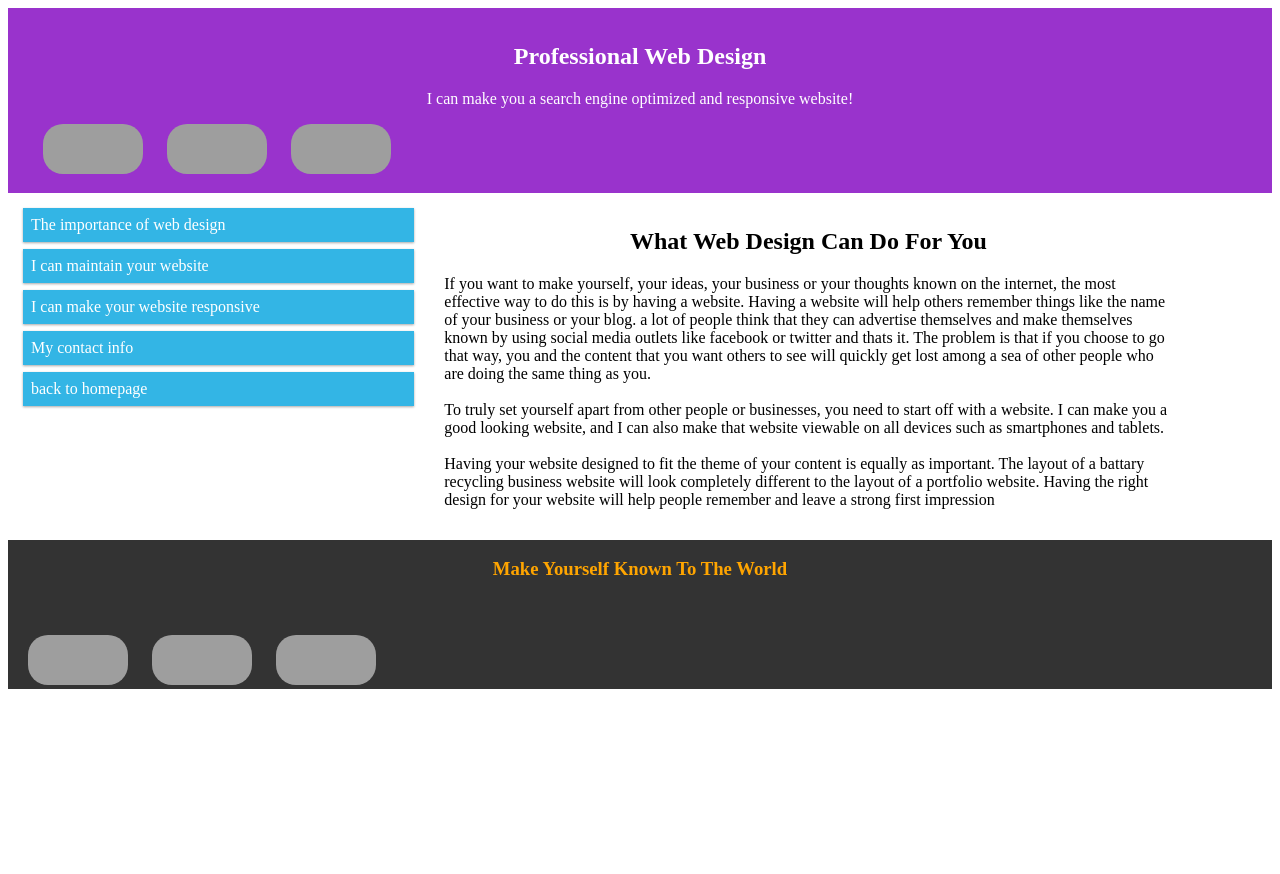
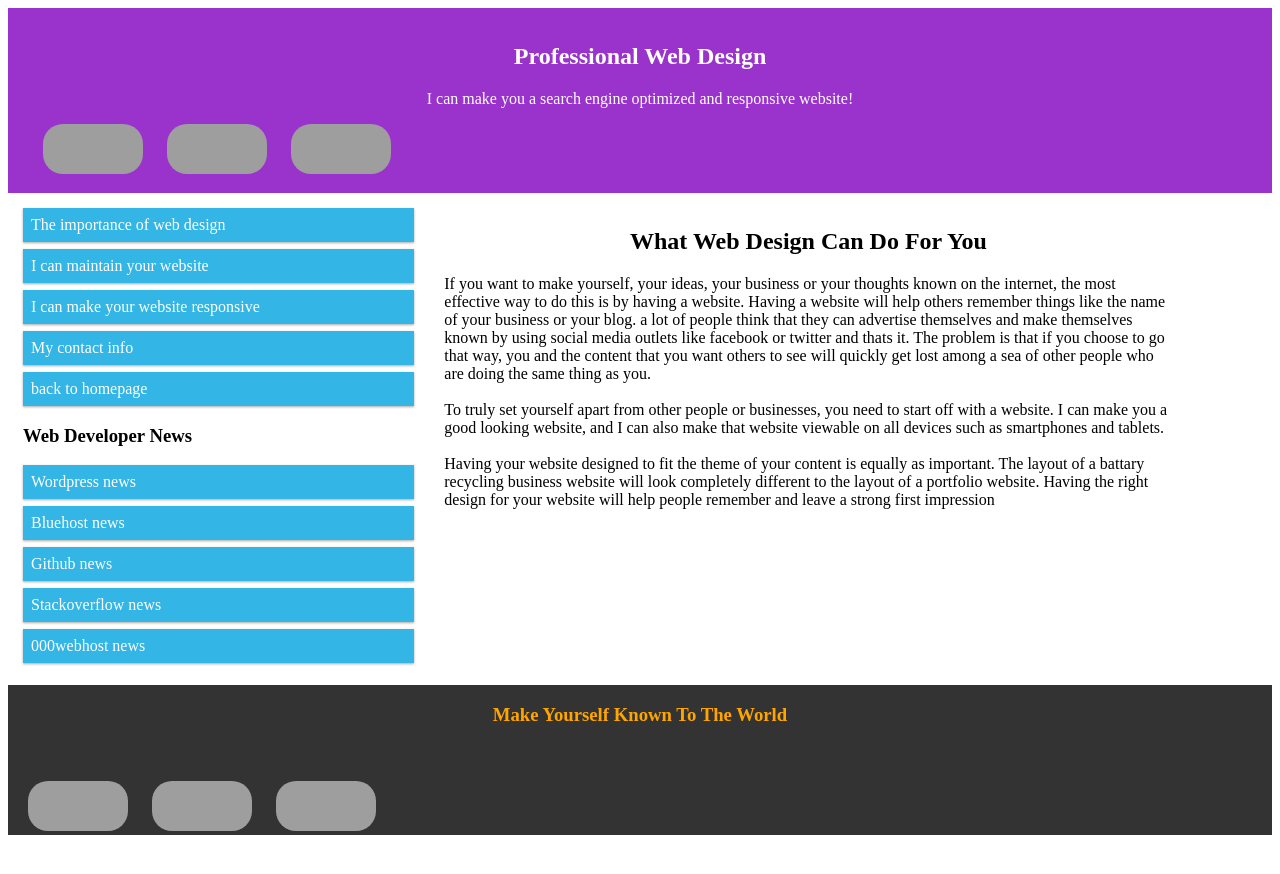
Before and after one commit to kogamikirito/kogamikirito.github.io, a Jekyll site: the page web importance/index.html, which Jekyll copies as it is, in a window 1280 px wide, cut to the strip 0-874 px from the top of the page. Built offline with Jekyll 4.4.1, drawn with Linux system fonts in a browser that asks for light colours; grey boxes are pictures that could not be loaded.

Commit message:
update links

```diff
--- a/web importance/index.html
+++ b/web importance/index.html
@@ -154,12 +154,12 @@
    <p style="text-align:center;">I can make you a search engine optimized and responsive website!</p>
 
     <a href="https://twitter.com/DavsWebMaker">
-<img src="http://imgur.com/8Nn8p6Y.jpg" class="social"></a>
+<img src="http://imgur.com/8Nn8p6Y.jpg" class="social" target="_blank"></a>
 
-<a href="https://everywherewebdesign.tumblr.com/">
+<a href="https://everywherewebdesign.tumblr.com/" target="_blank">
 <img src="http://imgur.com/2CyGUY7.jpg" class="social"></a>
 
-<a href="https://plus.google.com/105542291317532663696">
+<a href="https://plus.google.com/105542291317532663696" target="_blank">
     <img src="http://imgur.com/jIDr7r1.jpg" class="social"></a>
 </header>
 
@@ -180,6 +180,25 @@
     <li><a href="/index.html" class="ten"> back to homepage</a></li>
 
 </nav>
+
+    <h3>Web Developer News</h3>
+
+<nav>
+
+<li ><a href="https://www.facebook.com/WordPress/" class="ten" target="_blank">Wordpress news</a></li>
+
+<li><a href="https://twitter.com/bluehost" class="ten" target="_blank">Bluehost news </a></li>
+
+<li><a href="https://www.facebook.com/GitHub/" class="ten" target="_blank">Github news</a></li>
+
+<li><a href="https://www.facebook.com/officialstackoverflow/" class="ten" target="_blank">Stackoverflow news</a></li>
+
+<li><a href="https://www.facebook.com/000webhost.Global/" class="ten" target="_blank">000webhost news</a></li>
+
+</nav>
+
+
+
 </section>
 
 
@@ -216,13 +235,13 @@
 <br>
 <br>
 
-<a href="https://en.wikipedia.org/wiki/Web_design">
+<a href="https://en.wikipedia.org/wiki/Web_design" target="_blank">
 <img src="http://imgur.com/IXE0bE6.png" class="social"></a>
 
-<a href="https://www.pinterest.com/explore/web-design/">
+<a href="https://www.pinterest.com/explore/web-design/" target="_blank">
 <img src="http://imgur.com/4KLLgrM.jpg" class="social"></a>
 
-<a href="https://www.facebook.com/people/David-Deda/100008534940582">
+<a href="https://www.facebook.com/people/David-Deda/100008534940582" target="_blank">
 <img src="http://imgur.com/V0NUl9y.jpg" class="social"></a>
 
 
```
